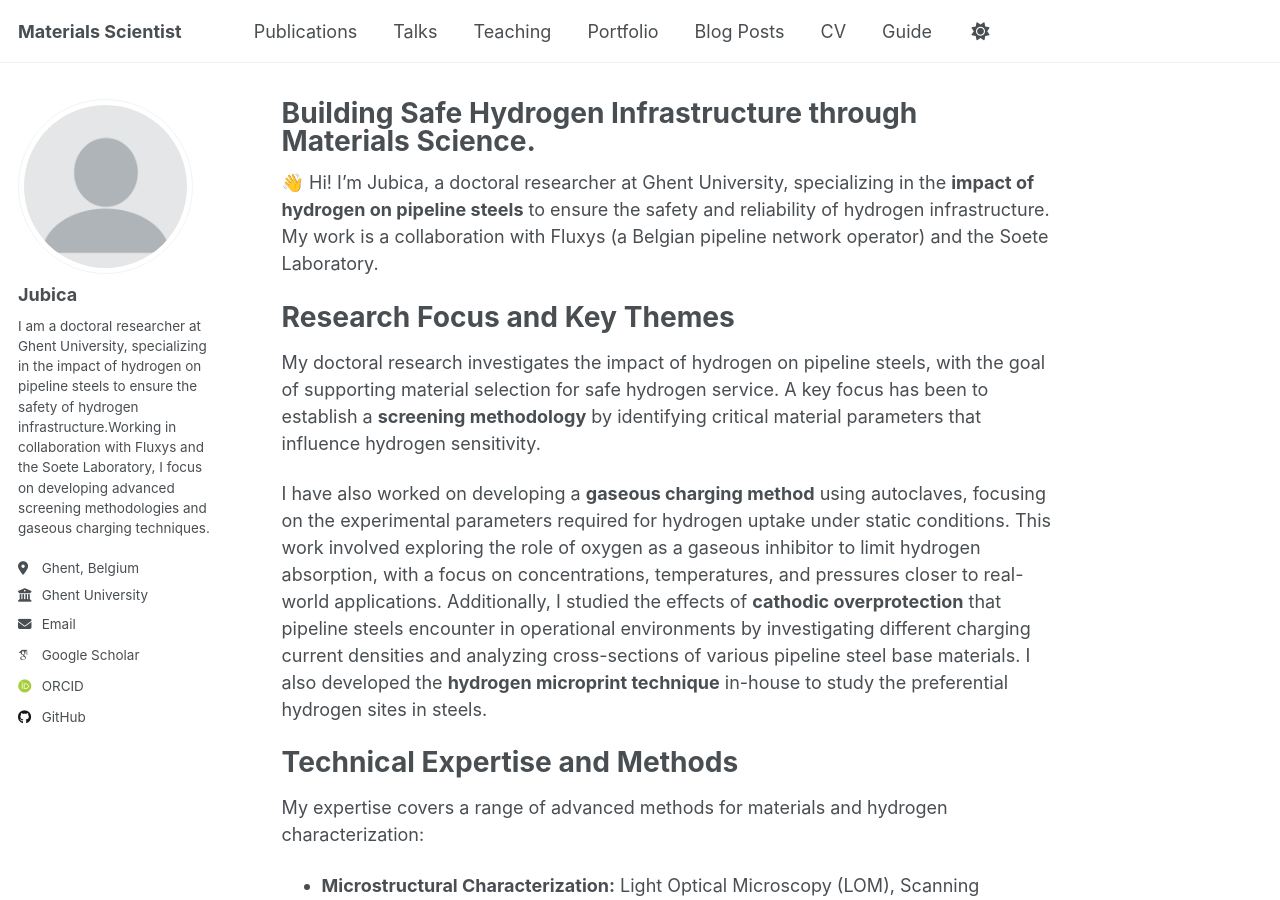
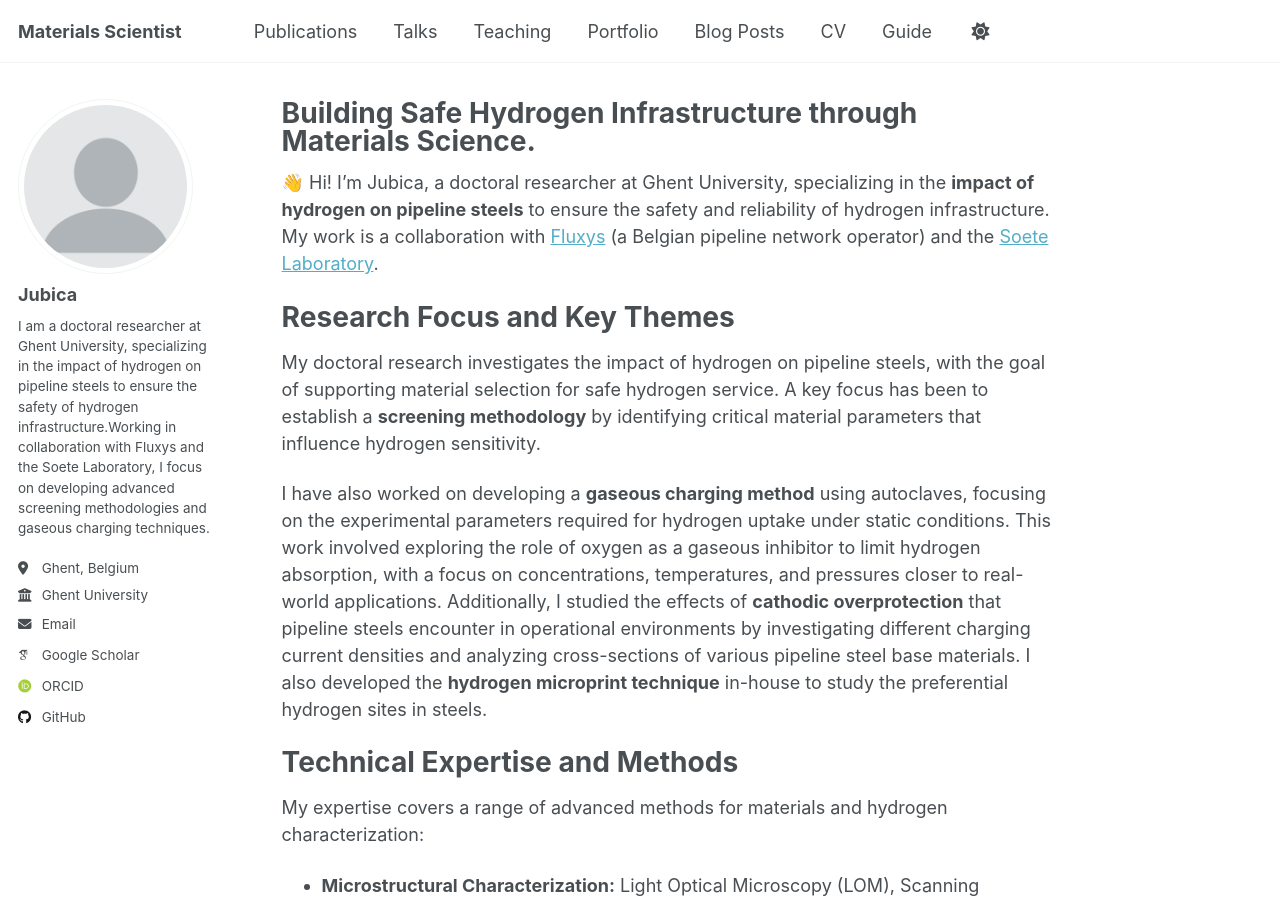
Before and after one commit to jubica/jubica.github.io, a Jekyll site: the page built from _pages/about.md, in a window 1280 px wide and 900 px high. Built offline with Jekyll 4.4.1, drawn with Linux system fonts in a browser that asks for light colours; some web fonts are replaced; a script that is not in the unit is left out; part of the change alters nothing that is shown.

```diff
--- a/_pages/about.md
+++ b/_pages/about.md
@@ -7,7 +7,7 @@ redirect_from:
   - /about.html
 ---
 
-👋 Hi! I'm Jubica, a doctoral researcher at Ghent University, specializing in the **impact of hydrogen on pipeline steels** to ensure the safety and reliability of hydrogen infrastructure. My work is a collaboration with Fluxys (a Belgian pipeline network operator) and the Soete Laboratory.
+👋 Hi! I'm Jubica, a doctoral researcher at Ghent University, specializing in the **impact of hydrogen on pipeline steels** to ensure the safety and reliability of hydrogen infrastructure. My work is a collaboration with [Fluxys](https://www.fluxys.com/) (a Belgian pipeline network operator) and the [Soete Laboratory](https://www.ugent.be/ea/emsme/en/research/soete).
 
 Research Focus and Key Themes
 ======
@@ -28,7 +28,7 @@ My expertise covers a range of advanced methods for materials and hydrogen chara
 Academic Contributions and Recognition
 ======
 
-Beyond my core research, I have guided one Master’s thesis and several Bachelor’s thesis students. I have also assisted and collaborated with fellow PhD researchers and disseminated my findings through conferences and seminars to both industry and academia. My work was recognized as a finalist for the **EGATEC Young Researchers’ Awards 2024** and selected as one of 27 outstanding papers for presentation at the **Energy Pipeline Innovation Conference (EPIC25)**.
+Beyond my core research, I have guided one Master’s thesis and several Bachelor’s thesis students. I have also assisted and collaborated with fellow PhD researchers and disseminated my findings through conferences and seminars to both industry and academia. My work was recognized as a finalist for the [**EGATEC Young Researchers’ Awards 2024**](https://www.gerg.eu/the-2024-young-researchers-awards/) and selected as one of 27 outstanding papers for presentation at the [**Energy Pipeline Innovation Conference (EPIC25)**](https://epic25.eu/en/EPIC25).
 
 Detailed Contributions
 ======
```
